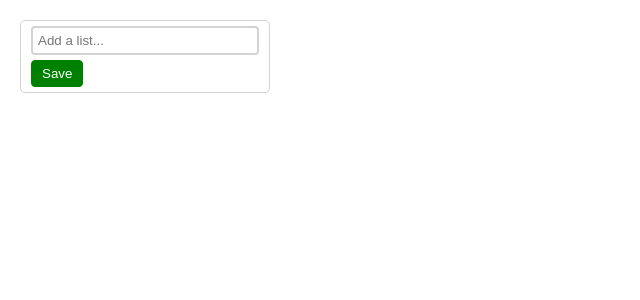
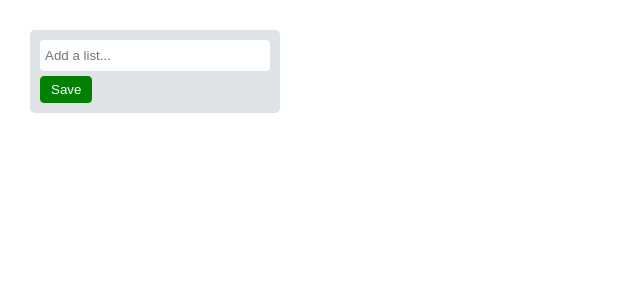
Before and after one commit to Juan-Garcia1/trello-clone-prototype, a React (Create React App) app: page / in a window 1280 px wide. Shown: the top 300 px of the page, without its empty margins (0-640 px from the left). Built offline with nearby package versions, Linux system fonts and the light colour scheme.

Commit message:
styled List component

```diff
--- a/src/App.css
+++ b/src/App.css
@@ -2,18 +2,52 @@
   padding: 20px;
 }
 
+.board {
+  display: flex;
+  align-items: flex-start;
+}
+
 .list {
   width: 250px;
-  border: solid 1px lightgray;
-  padding: 5px 10px;
+  margin: 10px;
+  /* border: solid 1px lightgray; */
+  /* padding: 20px 10px; */
   border-radius: 5px;
+  position: relative;
+  background: #dfe3e6;
+}
+.list--name {
+  padding: 10px;
+}
+.list--delete {
+  position: absolute;
+  background: none;
+  border: none;
+  cursor: pointer;
+  top: 0;
+  right: 0;
 }
 
+.card--add {
+  padding: 10px;
+  margin: 0;
+}
+.card--add:hover {
+  background: #c3ccd1;
+  /* text-decoration: underline; */
+}
+.card--add:hover > span {
+  text-decoration: underline;
+}
+form {
+  padding: 10px;
+}
 form input,
 form textarea {
   width: 100%;
-  border: solid 2px lightgray;
-  padding: 5px;
+  border: none;
+  /* border: solid 2px lightgray; */
+  padding: 8px 5px;
   margin-bottom: 5px;
   border-radius: 4px;
 }
@@ -25,3 +59,11 @@ form button[type="submit"] {
   background: green;
   border-radius: 4px;
 }
+
+form .cancel-btn {
+  border: none;
+  cursor: pointer;
+  font-size: 18px;
+  background: none;
+  margin-left: 8px;
+}
```
